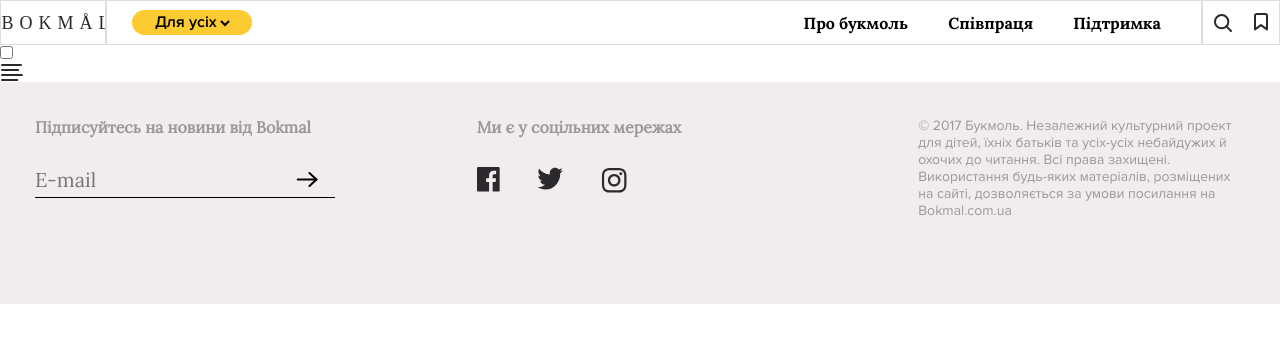
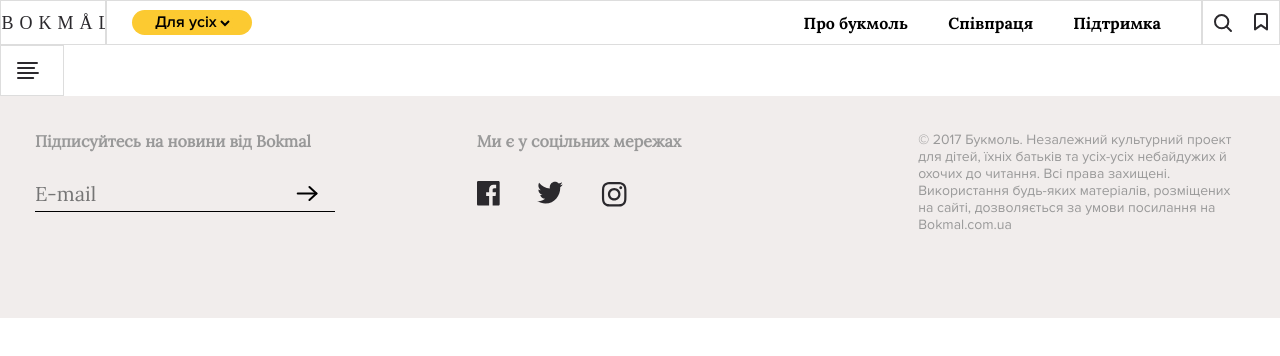
Before and after one commit to EskalonaD/homework-markup, a plain HTML site: page index.html in a window 1280 px wide. Drawn offline with Linux system fonts and the light colour scheme.

Commit message:
complete basic aside element

```diff
--- a/index.html
+++ b/index.html
@@ -53,8 +53,8 @@
                 </div>
             </div>
         </header>
-        <section>
-            <aside>
+        <section class='content-wrapper'>
+            <aside class="aside">
                 <input type="checkbox" class="aside__switcher" id="aside__switcher">
                 <button class="aside__button-on"><label for="aside__switcher"><img src="assets\burger.svg" alt="open menu button"></label></button>
                 <button class="aside__button-off"><label for="aside__switcher"><img src="assets\close.svg" alt="close menu button"></label></button>
--- a/style.css
+++ b/style.css
@@ -251,15 +251,25 @@ img {
         margin: 0 10px;
     }
 
+    /* Content styles */
+    .content-wrapper {
+        display: flex;
+    }
     /* aside styles */
 
     .aside {
+        display:block;
+        /* float: left; */
+        padding: 15px;
+        width: 5%;
     height: 100%;
+    border: 1px solid #ddd;
+
 
 }
 
   .aside__switcher {
-  /*display: none;*/
+  display: none;
  }
 
   .aside__button-on,
```
